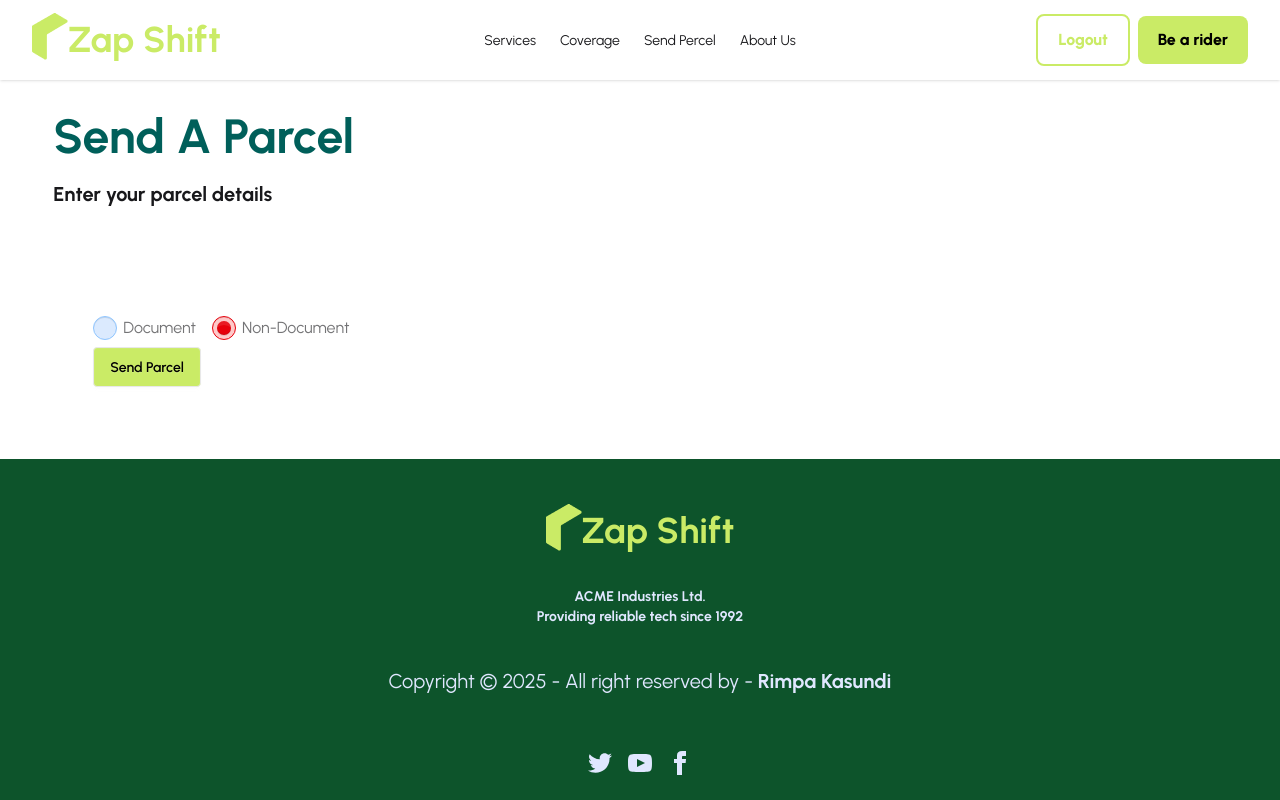
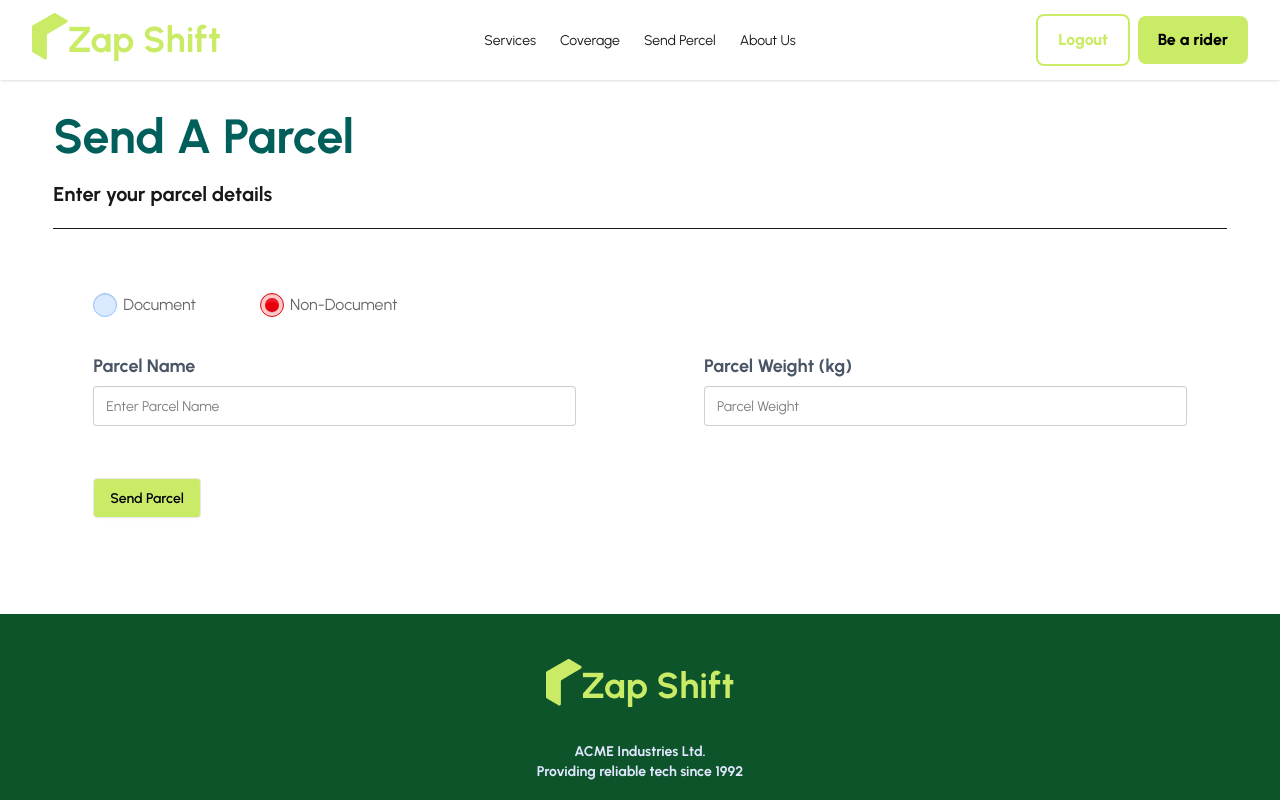
Before and after one commit to rimpakasundi07/Zap-Shift-Client, a React (Vite) app: page /send-percel in a window 1280 px wide. Shown: the top 800 px of the page. Built offline with nearby package versions, Linux system fonts and the light colour scheme; no server answers; sample sign-in values are in the browser's storage.

Commit message:
Add parcel name and weight input fields in grid layout for Send Parcel form

```diff
--- a/src/pages/sendPercel/SendPercel.jsx
+++ b/src/pages/sendPercel/SendPercel.jsx
@@ -21,19 +21,23 @@ const SendPercel = () => {
         <p className="font-bold text-lg py-2 lg:py-5 lg:text-xl">
           Enter your parcel details
         </p>
+        <hr className="bg-gray-500"></hr>
       </div>
       {/* form */}
       <div className="">
-        <form onSubmit={handleSubmit(handleSendPercel)} className="mt-12 p-10">
+        <form
+          onSubmit={handleSubmit(handleSendPercel)}
+          className="mt-6 p-10 text-black"
+        >
           {/* parcel type*/}
           <div className="">
-            <label className="label mr-4">
+            <label className="label mr-6 lg:mr-16">
               <input
                 type="radio"
                 {...register("parcelType")}
                 value="document"
                 defaultChecked
-                className="radio bg-blue-100 border-blue-300 checked:bg-blue-200 checked:text-blue-600 checked:border-blue-600 "
+                className="radio bg-blue-100 border-blue-300 checked:bg-blue-200 checked:text-blue-600 checked:border-blue-600"
               />
               Document
             </label>
@@ -43,14 +47,36 @@ const SendPercel = () => {
                 {...register("parcelType")}
                 value="non-document"
                 defaultChecked
-                className="radio bg-red-100 border-red-300 checked:bg-red-200 checked:text-red-600 checked:border-red-600
-                 "
+                className="radio bg-red-100 border-red-300 checked:bg-red-200 checked:text-red-600 checked:border-red-600"
               />
               Non-Document
             </label>
           </div>
           {/* parcel info */}
-          <div className=""></div>
+          <div className="grid grid-cols-1 md:grid-cols-2 gap-32 py-4 lg:py-6 ">
+            <fieldset className="fieldset">
+              <label className="label text-lg font-bold text-gray-600">
+                Parcel Name
+              </label>
+              <input
+                type="text"
+                {...register("parcelName")}
+                className="input w-full"
+                placeholder="Enter Parcel Name"
+              />
+            </fieldset>
+            <fieldset className="fieldset">
+              <label className="label text-lg font-bold text-gray-600">
+                Parcel Weight (kg)
+              </label>
+              <input
+                type="text"
+                {...register("parcelWeight")}
+                className="input  w-full"
+                placeholder="Parcel Weight"
+              />
+            </fieldset>
+          </div>
           {/* two column */}
           <div className="">
             {/* 1st div  || sender info  */}
@@ -60,7 +86,7 @@ const SendPercel = () => {
           </div>
           <input
             type="submit"
-            className="btn bg-[#CAEB66] hover:bg-teal-800 cursor-pointer hover:text-white text-black"
+            className="btn my-3 lg:my-6 bg-[#CAEB66] hover:bg-teal-800 cursor-pointer hover:text-white text-black"
             value="Send Parcel"
           />
         </form>
```
